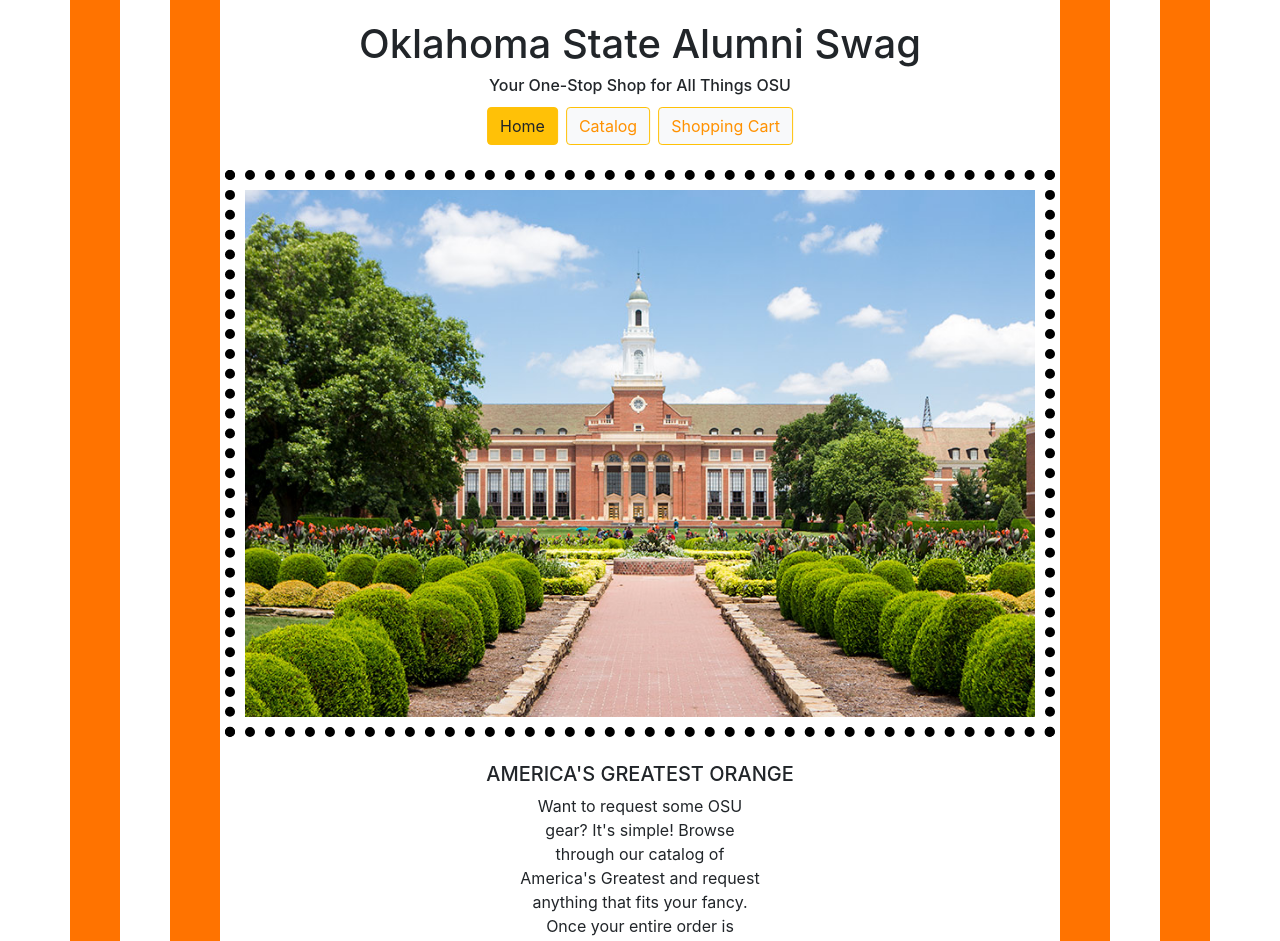
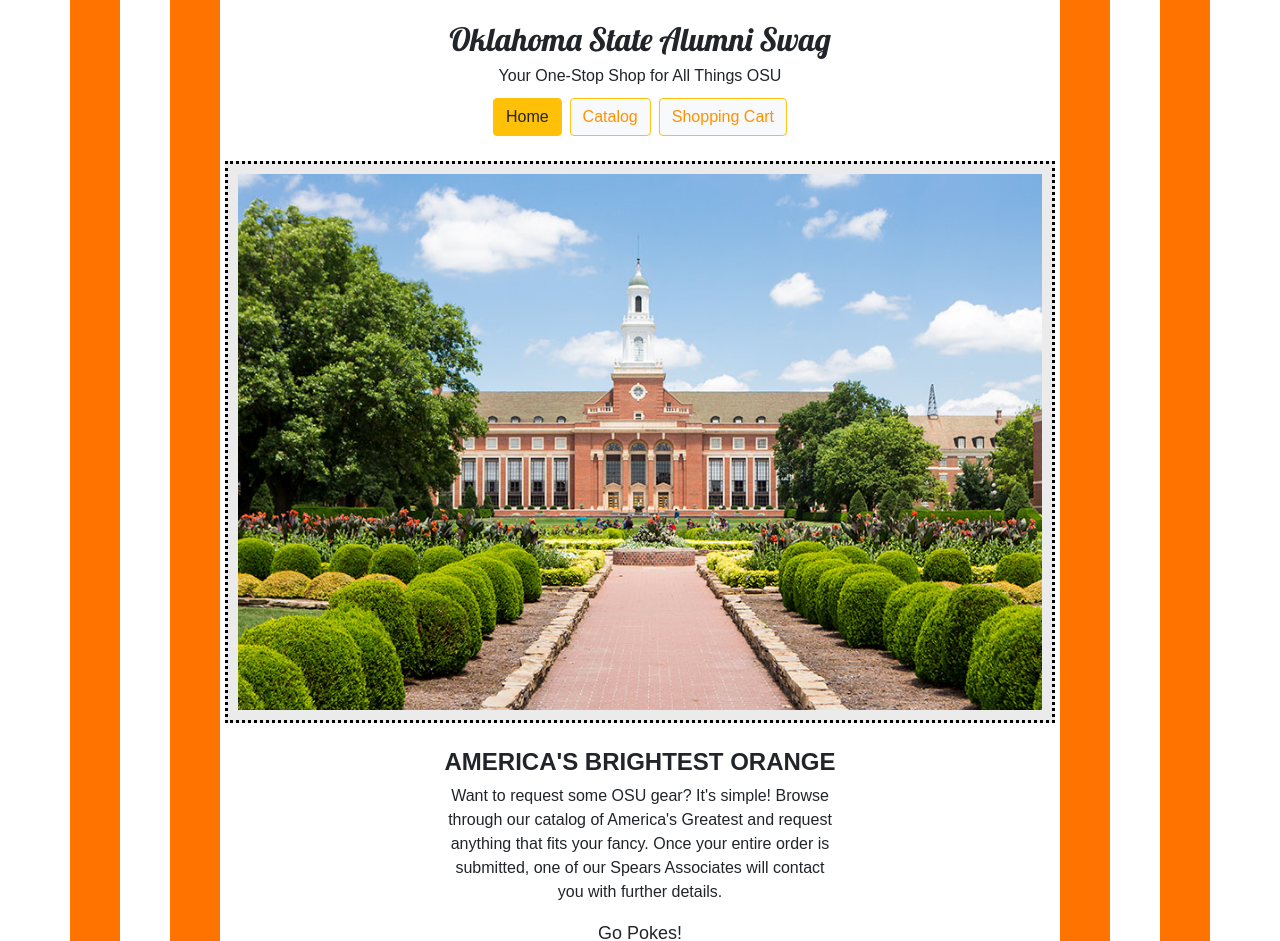
Before and after one commit to emladd10/Alumni-Swag-App, an Angular app in the folder Alumni-Swag-App/: page /home in a window 1280 px wide. Shown: the top 941 px of the page. Built offline with nearby package versions, Linux system fonts and the light colour scheme.

Commit message:
am i done???

```diff
--- a/Alumni-Swag-App/src/app/app.component.html
+++ b/Alumni-Swag-App/src/app/app.component.html
@@ -1,10 +1,12 @@
-  <div class="container">
+<link href="https://fonts.googleapis.com/css2?family=Lobster&display=swap" rel="stylesheet">
+
+  <div class="container hometext">
       <div style="text-align: center;">
-      <h1>Oklahoma State Alumni Swag</h1>
-      <h6>Your One-Stop Shop for All Things OSU</h6>
+      <h1 style="font-size: xx-large;">Oklahoma State Alumni Swag</h1>
+      <h6 style="font-family: Arial, Helvetica, sans-serif;">Your One-Stop Shop for All Things OSU</h6>
   </div>
 
- <nav class="navbar-expand-sm bg-light navbar-dark">
+ <nav class="navbar-expand-sm bg-light navbar-dark" style="font-family: Arial, Helvetica, sans-serif;">
     <ul class="navbar-nav">
       <li class="nav-item">
         <button class="m-1 btn btn-light btn-outline-warning" Buttonlabel = "Home" routerLink = "/home" routerLinkActive = "active"> Home
--- a/Alumni-Swag-App/src/app/home/home.component.css
+++ b/Alumni-Swag-App/src/app/home/home.component.css
@@ -12,11 +12,12 @@
     border-style: dotted;
     background-color: white;
     border-color:black;
-    border-width: 10px;
+    border-width: 3px;
+    background-color: rgba(77, 76, 76, 0.11);
 }
 
 .picture {
-    width: 790px;
+    width: 810px;
 
 }
 
--- a/Alumni-Swag-App/src/app/home/home.component.html
+++ b/Alumni-Swag-App/src/app/home/home.component.html
@@ -1,3 +1,4 @@
+
 <div class="margins">
 
 <div class="row margins">
@@ -11,16 +12,21 @@
 
 
 <div class="row margins">
-    <h5 style="text-align:center;" class= "col-sm-12">AMERICA'S GREATEST ORANGE</h5>
+    <h5 style="text-align:center; font-family: Arial, Helvetica, sans-serif; font-size: x-large; font-weight: bold;" class= "col-sm-12">AMERICA'S BRIGHTEST ORANGE</h5>
 
 </div>
-<div class="row hometext">
-    <p style="text-align: center;" class="col-sm-4"></p>
-    <p style="text-align: center;" class="col-sm-4">Want to request some OSU gear? It's simple! Browse through our catalog of America's Greatest and request
+<div class="row ">
+    <p style="text-align: center;" class="col-sm-3"></p>
+    <p style="text-align: center; font-family: sans-serif; font-size: medium; font-weight: lighter;" class="col-sm-6">Want to request some OSU gear? It's simple! Browse through our catalog of America's Greatest and request
         anything that fits your fancy. Once your entire order is submitted, one of our Spears Associates will
-        contact you with further details.
-        Go Pokes!
-    </p>
-    <p style="text-align: center;" class="col-sm-4"></p>
+        contact you with further details.</p>
+    <p style="text-align: center;" class="col-sm-3"></p>
 </div>
+    <div class="row">
+        <p style="text-align: center;" class="col-sm-3"></p>
+        <p style="text-align: center; font-family: Arial, Helvetica, sans-serif; font-size: large; font-weight: lighter;" class="col-sm-6">Go Pokes!</p>
+        <p style="text-align: center;" class="col-sm-3"></p>
+
+    </div>
+
 </div>
--- a/Alumni-Swag-App/src/styles.css
+++ b/Alumni-Swag-App/src/styles.css
@@ -26,3 +26,7 @@
     border-width: 150px;
     border-color: rgb(255, 115, 0);
 }
+
+.hometext {
+    font-family: 'Lobster', cursive;
+}
```
